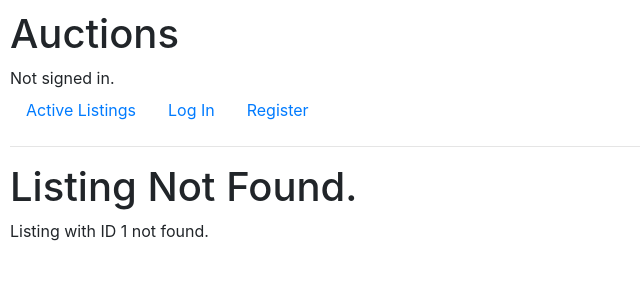
After one commit to tpnbchen/csci-s33a, a Django app: page /listing_view/1 in a window 1280 px wide. The commit adds this page. Shown: the top 300 px of the page, without its empty margins (0-640 px from the left). Run offline with Django 3.2, Linux system fonts and the light colour scheme; data that the repository does not hold is empty; some libraries are stand-ins or nearby versions.

Commit message:
listings functionality

```diff
--- a/project2/commerce/auctions/templates/auctions/layout.html
+++ b/project2/commerce/auctions/templates/auctions/layout.html
@@ -22,6 +22,9 @@
             </li>
             {% if user.is_authenticated %}
                 <li class="nav-item">
+                    <a class="nave-link" href="{% url 'listing_new' %}">New Listing</a>
+                </li>
+                <li class="nav-item">
                     <a class="nav-link" href="{% url 'logout' %}">Log Out</a>
                 </li>
             {% else %}
--- /dev/null
+++ b/project2/commerce/auctions/templates/auctions/listing404.html
@@ -0,0 +1,11 @@
+{% extends "auctions/layout.html" %}
+
+{% block body %}
+
+<h1>
+    Listing Not Found.
+</h1>
+
+Listing with ID {{ listing_id }} not found.
+
+{% endblock %}
--- a/project2/commerce/auctions/urls.py
+++ b/project2/commerce/auctions/urls.py
@@ -6,5 +6,8 @@ urlpatterns = [
     path("", views.index, name="index"),
     path("login", views.login_view, name="login"),
     path("logout", views.logout_view, name="logout"),
-    path("register", views.register, name="register")
+    path("register", views.register, name="register"),
+    path("listing_new", views.listing_new, name="listing_new"),
+    path("listing_view/<int:listing_id>",views.listing_view, name="listing_view"),
+    path("listing_delete/<int:listing_id>",views.listing_delete, name="listing_delete")
 ]
--- a/project2/commerce/auctions/views.py
+++ b/project2/commerce/auctions/views.py
@@ -1,10 +1,13 @@
 from django.contrib.auth import authenticate, login, logout
+from django.contrib.auth.decorators import login_required
 from django.db import IntegrityError
+from django.db.models.base import ObjectDoesNotExist
 from django.http import HttpResponse, HttpResponseRedirect
 from django.shortcuts import render
 from django.urls import reverse
 
-from .models import User
+from .forms import NewListingForm
+from .models import User, Listing, Bid, Comment
 
 
 def index(request):
@@ -61,3 +64,61 @@ def register(request):
         return HttpResponseRedirect(reverse("index"))
     else:
         return render(request, "auctions/register.html")
+
+
+# create a new listing
+@login_required
+def listing_new(request):
+    if request.method == "POST":
+        form = NewListingForm(request.POST)
+        if form.is_valid():
+            title = form.cleaned_data["title"]
+            description = form.cleaned_data["description"]
+            image_link = form.cleaned_data["image_link"]
+            starting_bid = form.cleaned_data["starting_bid"]
+        listing = Listing(
+                user=request.user, title=title, description=description,
+                starting_bid=starting_bid,image_link=image_link)
+        listing.save()
+        return listing_view(request, listing.id)
+    else:
+        return render(request, "auctions/listing_new.html", {
+            "form": NewListingForm()
+        })
+
+
+# render an existing listing
+def listing_view(request, listing_id):
+    try:
+        listing = Listing.objects.get(id=listing_id)
+    except ObjectDoesNotExist:
+        return listingNotFound(request, listing_id)
+
+    return render(request, "auctions/listing.html", {
+        "listing_title": listing.title,
+        "listing_description": listing.description,
+        "listing_image": listing.image_link,
+        "listing_user": listing.user,
+        "listing_id": listing.id
+    })
+
+@login_required
+def listing_delete(request, listing_id):
+    listing = Listing.objects.get(id=listing_id)
+    if request.user == listing.user:
+        listing.delete()
+    return HttpResponseRedirect(reverse("index"))
+
+def watchlist(request):
+    pass
+
+
+def categories(request):
+    pass
+
+
+# helper function to display listing not found page
+def listingNotFound(request, listing_id):
+    return render(request, "auctions/listing404.html", {
+            "listing_id": listing_id
+        })
```
Also changed, not shown: project2/commerce/auctions/forms.py (added, +12 -0 lines), project2/commerce/auctions/models.py (+6 -4 lines), project2/commerce/auctions/templates/auctions/listing.html (added, +15 -0 lines), project2/commerce/auctions/templates/auctions/listing_new.html (added, +20 -0 lines), project2/commerce/auctions/migrations/0001_initial.py, 1 other file.
